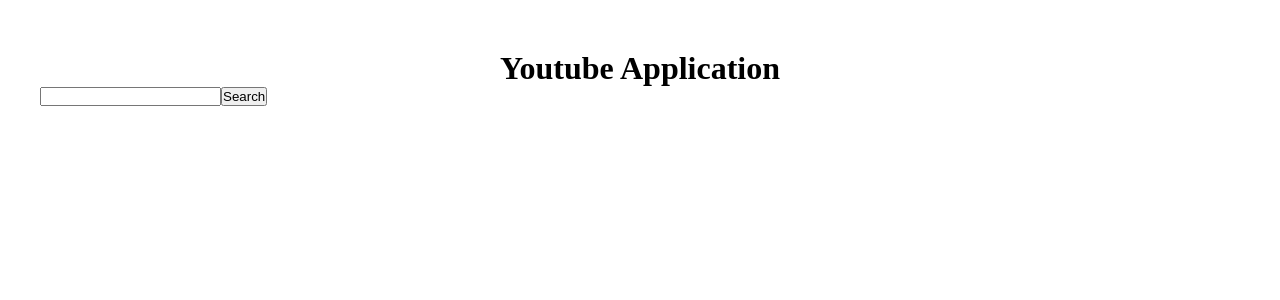
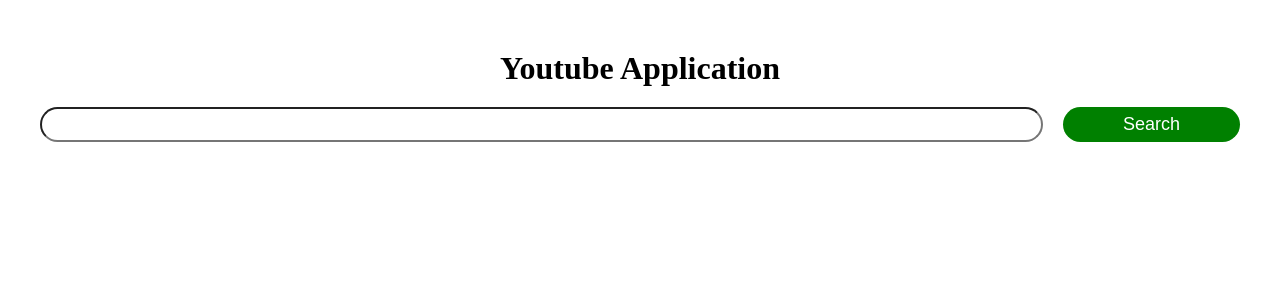
Before and after one commit to eflatuna/youtube, a Vue app: page / in a window 1280 px wide. Shown: the top 300 px of the page. Built offline with nearby package versions, Linux system fonts and the light colour scheme.

Commit message:
`Refactor SearchBar component: add CSS classes and styles for layout and button design`

```diff
--- a/src/components/SearchBar.vue
+++ b/src/components/SearchBar.vue
@@ -1,7 +1,7 @@
 <template>
-	<form>
-		<input type="text" />
-		<button>Search</button>
+	<form class="search-form">
+		<input type="text" class="search-input" />
+		<button class="search-btn">Search</button>
 	</form>
 </template>
 
@@ -11,4 +11,26 @@
 };
 </script>
 
-<style></style>
+<style scoped>
+.search-form {
+	display: flex;
+	margin: 20px 0px;
+}
+
+.search-input {
+	width: 85%;
+	padding: 8px;
+	margin-right: 20px;
+	border-radius: 20px;
+}
+
+.search-btn {
+	border: none;
+	background: green;
+	color: white;
+	font-size: 18px;
+	border-radius: 20px;
+	cursor: pointer;
+	width: 15%;
+}
+</style>
```
